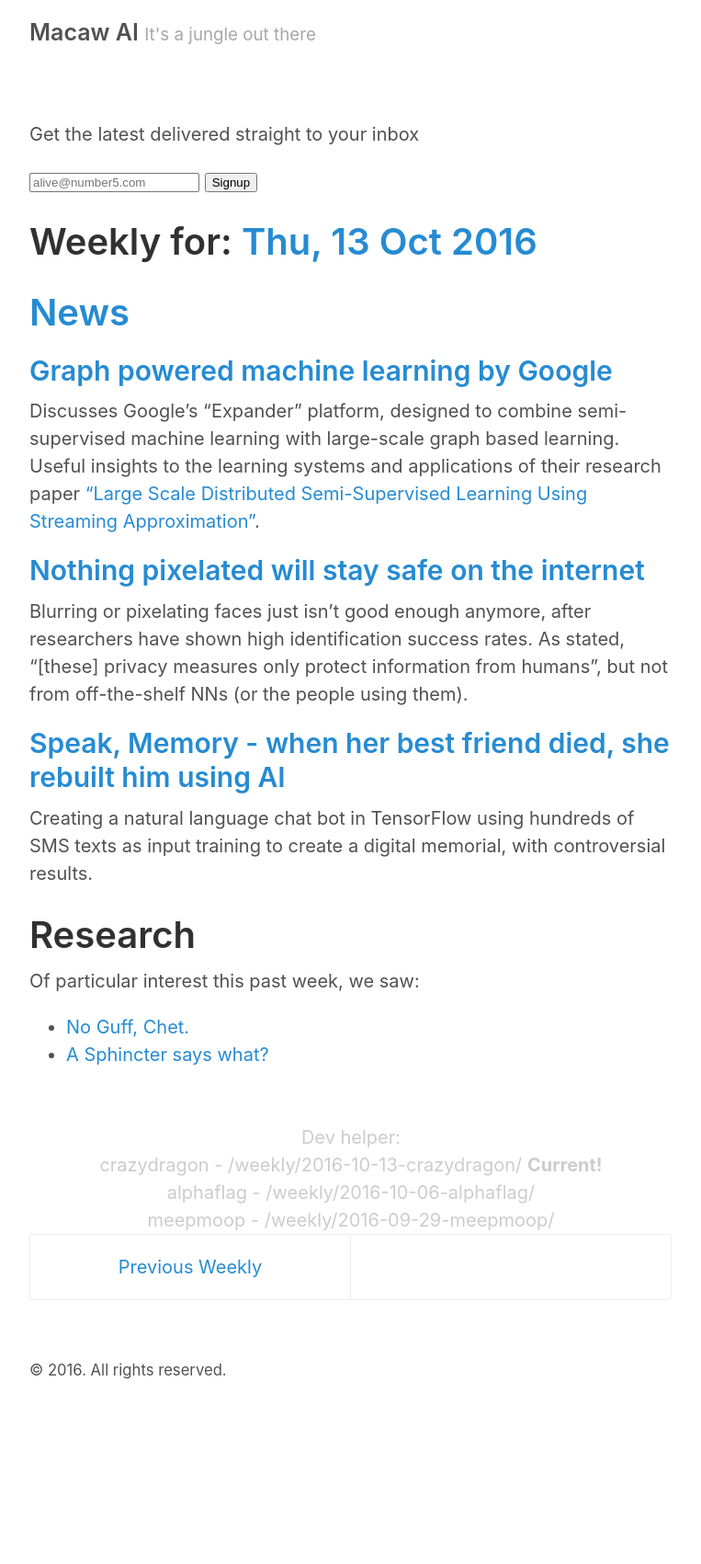
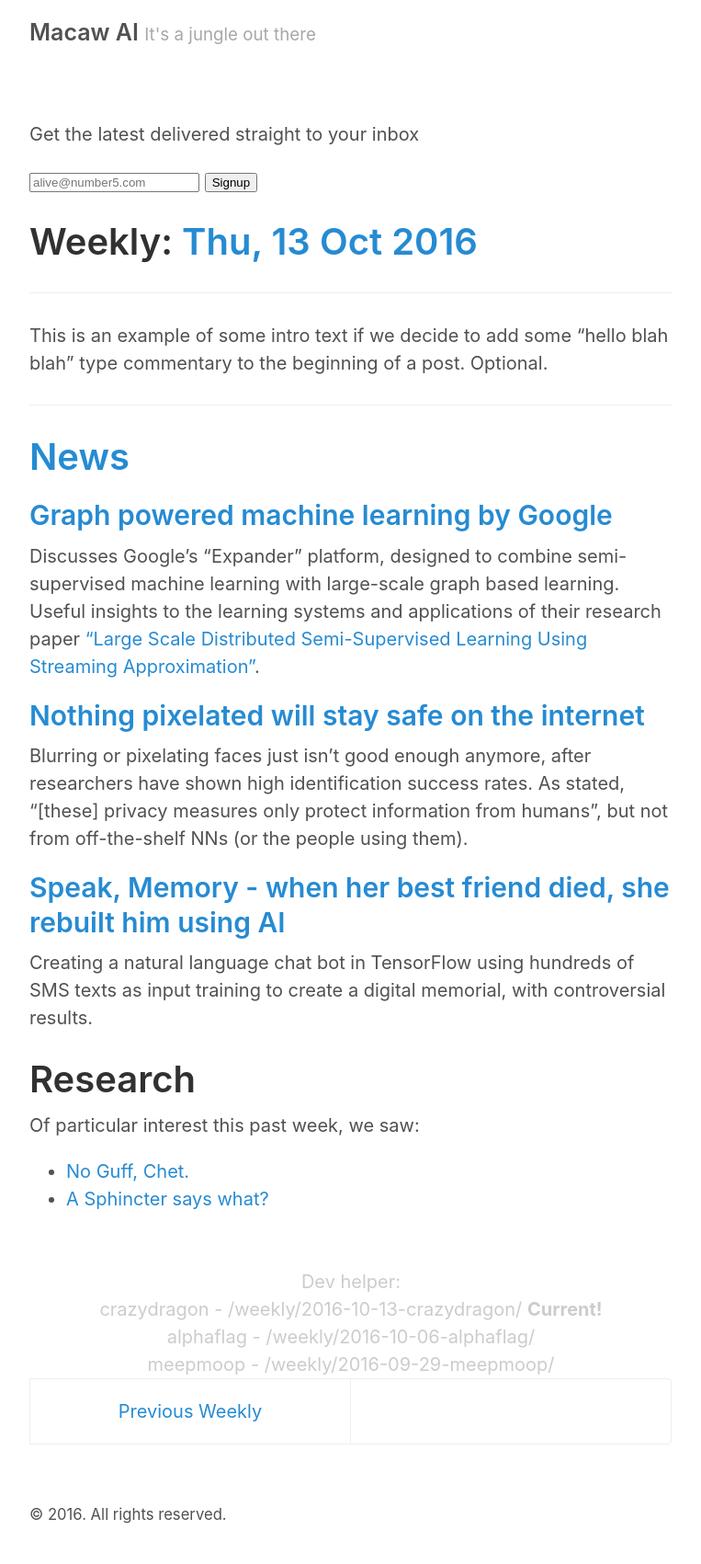
Before and after one commit to macawai/macawai.github.io, a Jekyll site: the page built from _weekly/2016-10-13-crazydragon.md, in a window 1280 px wide. Shown: the whole page at 92% size, without its empty margins (258-1021 px from the left). Built offline with Jekyll 4.4.1, drawn with Linux system fonts in a browser that asks for light colours; before the commit the page ends 1544 px from its top, so only the background shows below that.

Commit message:
Add optional intro commentary to Weekly template

```diff
--- a/_layouts/weekly.html
+++ b/_layouts/weekly.html
@@ -15,7 +15,6 @@ layout: splash
   {% endif %}
 {% endfor %}
 
-{% assign cmt = "Then use this to acquire the prev + next weeks for paging" %}
 {% for week in site.weekly reversed %}
   {% if week.thisweekid == current.lastweekid %}
     {% assign lastweek = week %}
@@ -25,7 +24,16 @@ layout: splash
   {% endif %}
 {% endfor %}
 
-<h1>Weekly for: <a href="{{ current.url }}">{{current.thisweek}}</a></h1>
+<h1>Weekly: <a href="{{ current.url }}">{{current.thisweek}}</a></h1>
+
+<hr>
+
+{% if current.content != empty %}
+<div>
+  {{ current.content }}
+  <hr>
+</div>
+{% endif %}
 
 <div>
   <h1><a href="/news">News</a></h1>
--- a/_weekly/2016-10-13-crazydragon.md
+++ b/_weekly/2016-10-13-crazydragon.md
@@ -5,3 +5,5 @@ thisweekid: crazydragon
 lastweekid: alphaflag
 nextweekid:
 ---
+
+This is an example of some intro text if we decide to add some "hello blah blah" type commentary to the beginning of a post. Optional.
```
